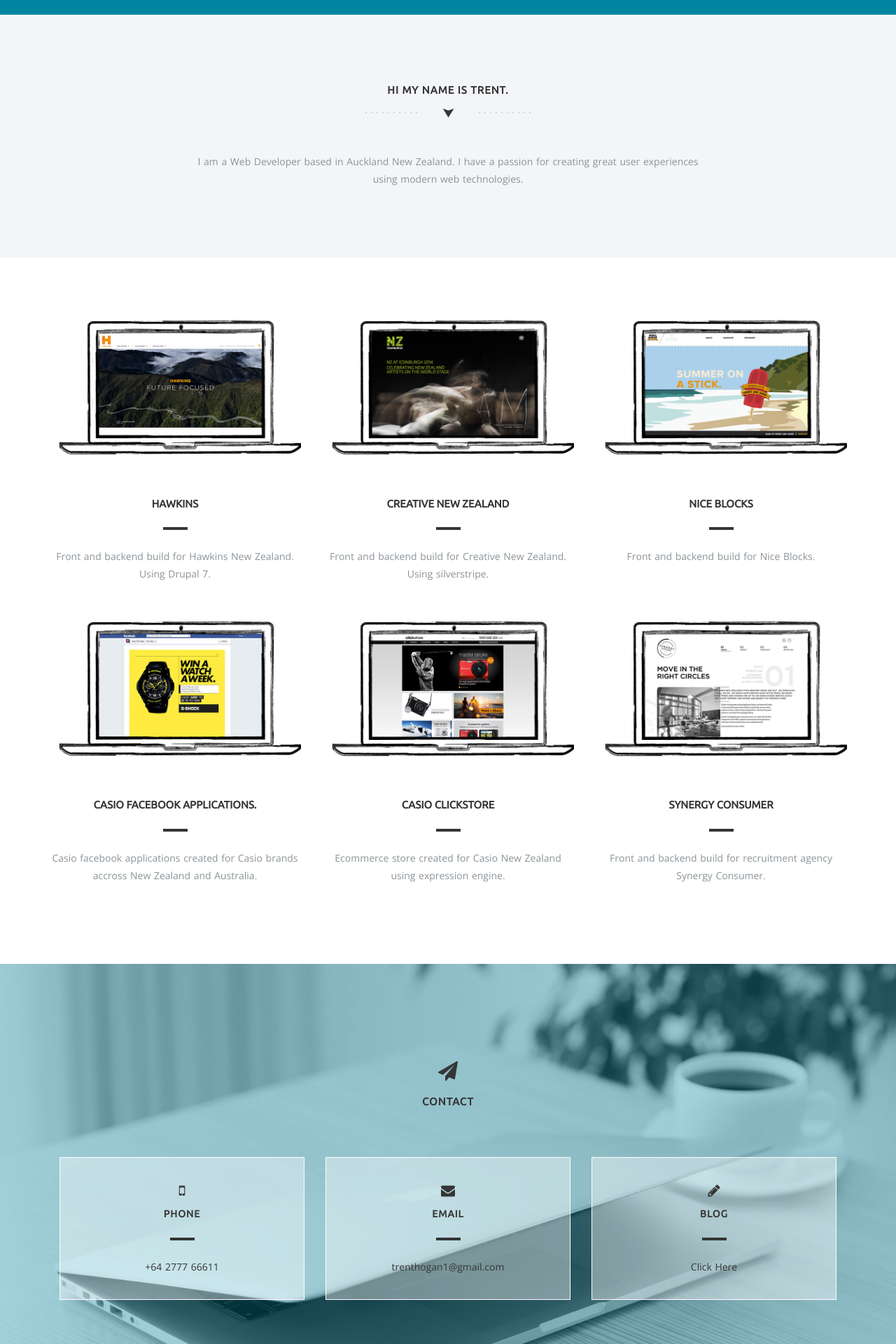
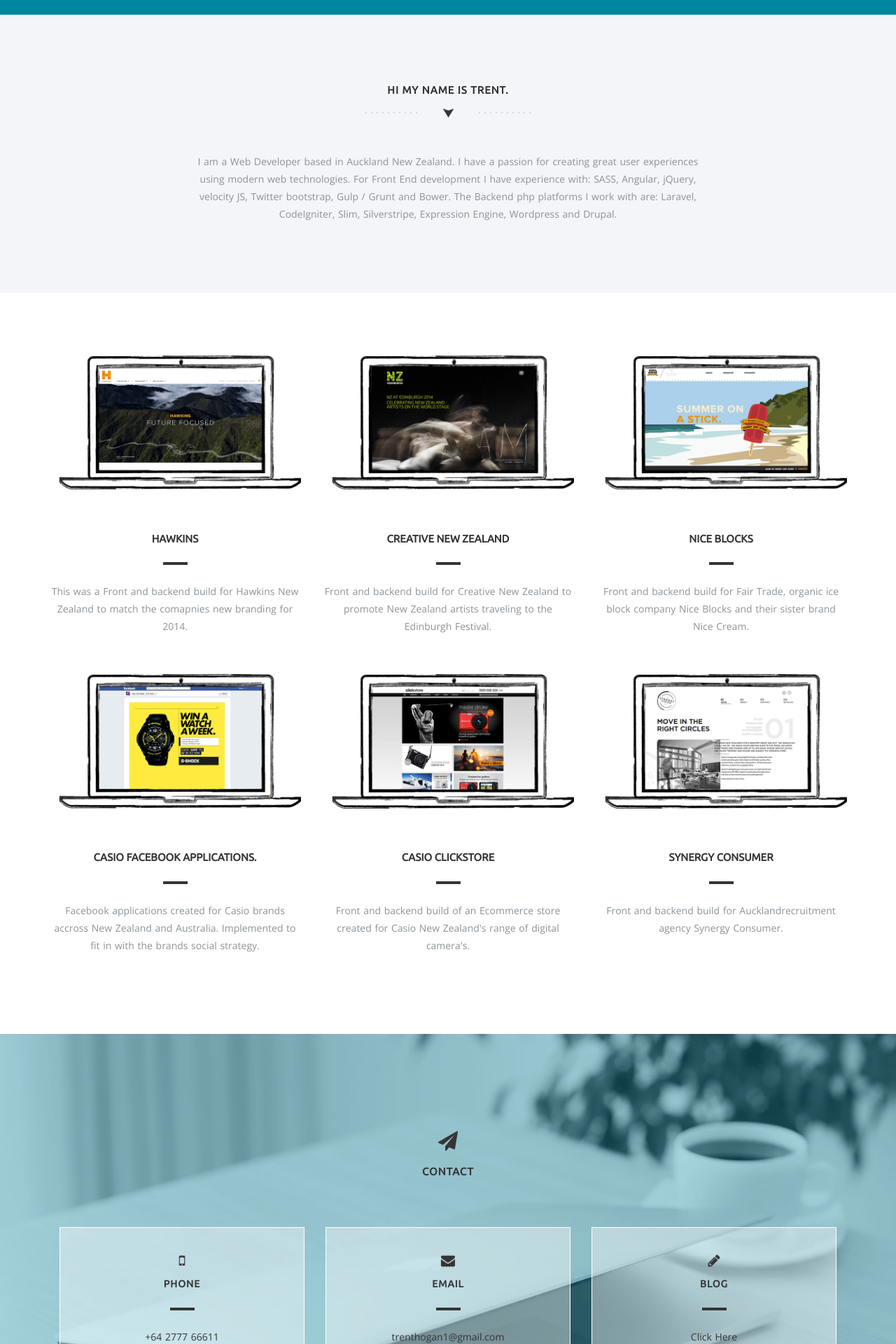
Before and after one commit to trenthogan/trenthogan.github.io, a Jekyll site: the page built from index.html, in a window 1280 px wide. Shown: the part 647-2567 px from the top of the page at 70% size. Built offline with Jekyll 4.4.1, drawn with Linux system fonts in a browser that asks for light colours; Markdown is read by kramdown in place of the engine named in the settings.

Commit message:
Mobile Tweak and Add Copy

```diff
--- a/index.html
+++ b/index.html
@@ -18,7 +18,7 @@
             <div class="row">
               <div class="col-md-8 col-md-offset-2">
                 <h1 class="arrow">Hi my name is Trent.</h1>
-                <p>I am a Web Developer based in Auckland New Zealand. I have a passion for creating great user experiences using modern web technologies.</p>
+                <p>I am a Web Developer based in Auckland New Zealand. I have a passion for creating great user experiences using modern web technologies. For Front End development I have experience with: SASS, Angular, jQuery, velocity JS, Twitter bootstrap, Gulp / Grunt and Bower. The Backend php platforms I work with are: Laravel, CodeIgniter, Slim, Silverstripe, Expression Engine, Wordpress and Drupal.</p>
               </div>
             </div>
           </div>
@@ -38,7 +38,7 @@
                         </div>
                       </div>
                       <h2>Hawkins</h2>
-                      <p>Front and backend build for Hawkins New Zealand. Using Drupal 7.</p>
+                      <p>This was a Front and backend build for Hawkins New Zealand to match the comapnies new branding for 2014.</p>
                     </div>
 
                     <div class="col-md-4">
@@ -52,7 +52,7 @@
                         </div>
                       </div>
                       <h2>Creative New Zealand</h2>
-                      <p>Front and backend build for Creative New Zealand. Using silverstripe.</p>
+                      <p>Front and backend build for Creative New Zealand to promote New Zealand artists traveling to the Edinburgh Festival.</p>
                     </div>
 
                     <div class="col-md-4">
@@ -66,7 +66,7 @@
                         </div>
                       </div>
                       <h2>Nice Blocks</h2>
-                      <p>Front and backend build for Nice Blocks.</p>
+                      <p>Front and backend build for Fair Trade, organic ice block company Nice Blocks and their sister brand Nice Cream.</p>
                     </div>
 
             </div>
@@ -83,7 +83,7 @@
                         </div>
                       </div>
                       <h2>Casio Facebook Applications.</h2>
-                      <p>Casio facebook applications created for Casio brands accross New Zealand and Australia.</p>
+                      <p>Facebook applications created for Casio brands accross New Zealand and Australia. Implemented to fit in with the brands social strategy.</p>
                     </div>
 
                     <div class="col-md-4">
@@ -97,7 +97,7 @@
                         </div>
                       </div>
                       <h2>Casio Clickstore</h2>
-                      <p>Ecommerce store created for Casio New Zealand using expression engine.</p>
+                      <p>Front and backend build of an Ecommerce store created for Casio New Zealand's range of digital camera's.</p>
                     </div>
 
                     <div class="col-md-4">
@@ -111,7 +111,7 @@
                         </div>
                       </div>
                       <h2>Synergy Consumer</h2>
-                      <p>Front and backend build for recruitment agency Synergy Consumer.</p>
+                      <p>Front and backend build for Aucklandrecruitment agency Synergy Consumer.</p>
                     </div>
 
             </div>
--- a/sass/includes/queries.scss
+++ b/sass/includes/queries.scss
@@ -9,6 +9,12 @@
 	.wp2, .wp4, .wp5, .light-box { margin-bottom: 30px; }
 	.legals { text-align: center; margin: 0; padding: 0; }
 	.credit { text-align: center; }
+	#hero{ padding: 65px 0 65px 0;
+	  .inner{
+		padding: 70px 0;
+	  }
+	}
+
 }
 /* xGA iPad */
 @media screen and (max-width:1024px) {
```
Also changed, not shown: css/style.min.css, 5 other files.
